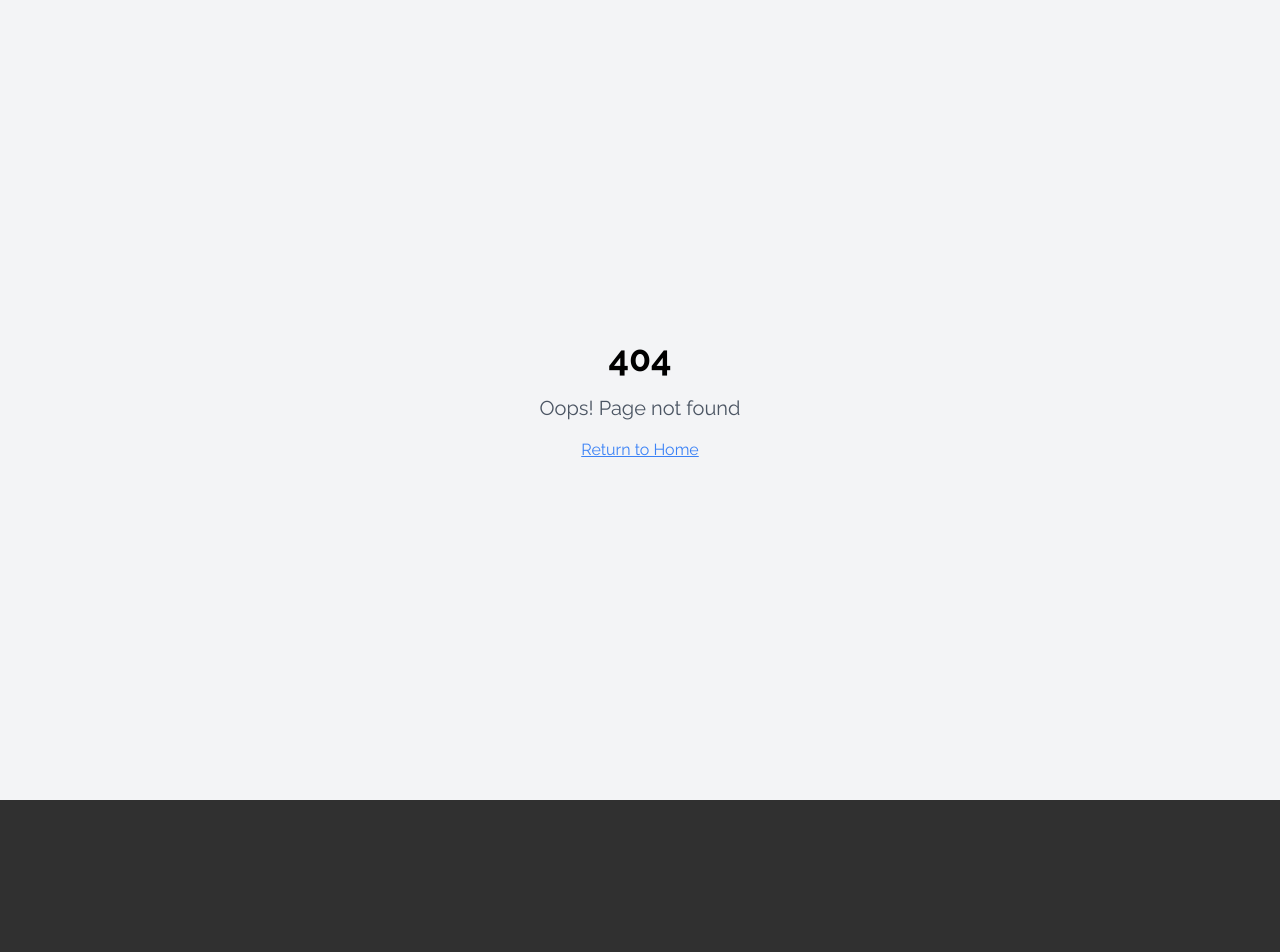
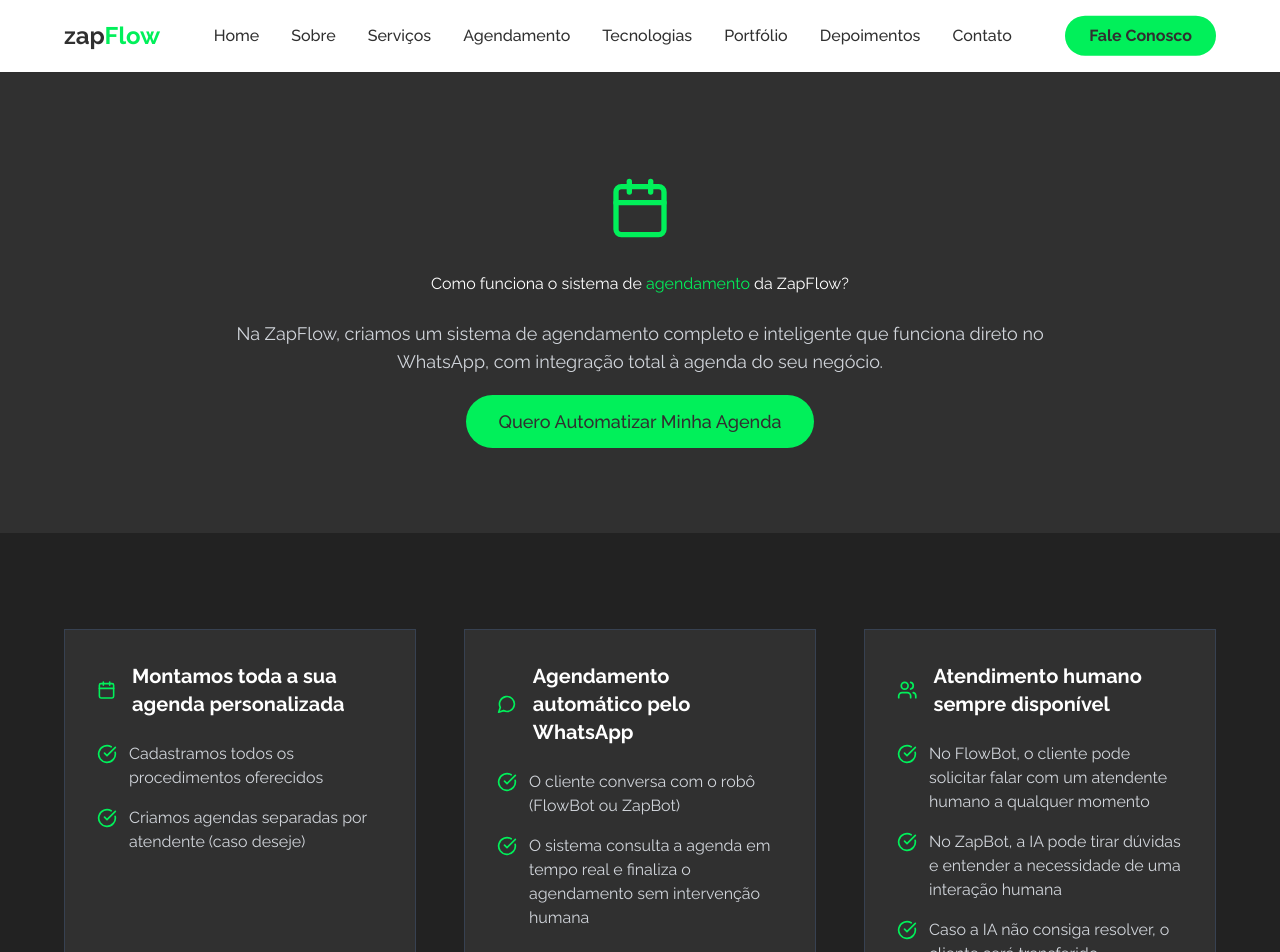
Before and after one commit to Naran-br/zapflow-digital-nexus-87, a React (Vite) app: page /agendamento-automatico in a window 1280 px wide. Before the commit this address had no page. Shown: the top 952 px of the page. Before the commit the page ends 800 px from the top, so only its background shows below. Built offline with nearby package versions, Linux system fonts and the light colour scheme.

Commit message:
feat: Create automatic scheduling subpage
Implement the automatic scheduling subpage, including content and design elements as specified in the prompt.

```diff
--- a/src/App.tsx
+++ b/src/App.tsx
@@ -6,6 +6,7 @@ import { QueryClient, QueryClientProvider } from "@tanstack/react-query";
 import { BrowserRouter, Routes, Route } from "react-router-dom";
 import { StrictMode } from "react";
 import Index from "./pages/Index";
+import AgendamentoAutomatico from "./pages/AgendamentoAutomatico";
 import NotFound from "./pages/NotFound";
 
 const queryClient = new QueryClient();
@@ -19,6 +20,7 @@ const App = () => (
         <BrowserRouter>
           <Routes>
             <Route path="/" element={<Index />} />
+            <Route path="/agendamento-automatico" element={<AgendamentoAutomatico />} />
             {/* ADD ALL CUSTOM ROUTES ABOVE THE CATCH-ALL "*" ROUTE */}
             <Route path="*" element={<NotFound />} />
           </Routes>
--- a/src/components/NavBar.tsx
+++ b/src/components/NavBar.tsx
@@ -24,13 +24,14 @@ const NavBar = () => {
   }, []);
 
   const navLinks = [
-    { name: "Home", href: "#home" },
-    { name: "Sobre", href: "#about" },
-    { name: "Serviços", href: "#services" },
-    { name: "Tecnologias", href: "#technologies" },
-    { name: "Portfólio", href: "#portfolio" },
-    { name: "Depoimentos", href: "#testimonials" },
-    { name: "Contato", href: "#contact" },
+    { name: "Home", href: "/" },
+    { name: "Sobre", href: "/#about" },
+    { name: "Serviços", href: "/#services" },
+    { name: "Agendamento", href: "/agendamento-automatico" },
+    { name: "Tecnologias", href: "/#technologies" },
+    { name: "Portfólio", href: "/#portfolio" },
+    { name: "Depoimentos", href: "/#testimonials" },
+    { name: "Contato", href: "/#contact" },
   ];
 
   return (
@@ -41,7 +42,7 @@ const NavBar = () => {
       <div className="container-custom">
         <nav className="flex items-center justify-between py-4">
           <div className="flex items-center justify-center w-full md:w-auto">
-            <a href="#home" className="text-2xl font-bold text-[#303030] mx-auto md:mx-0">
+            <a href="/" className="text-2xl font-bold text-[#303030] mx-auto md:mx-0">
               zap<span className="text-zapflow-600">Flow</span>
             </a>
           </div>
@@ -61,7 +62,7 @@ const NavBar = () => {
 
           {/* CTA Button */}
           <motion.a
-            href="#contact"
+            href="/#contact"
             className="hidden md:block btn-primary font-bold"
             whileHover={{ scale: 1.05 }}
             whileTap={{ scale: 0.95 }}
@@ -95,7 +96,7 @@ const NavBar = () => {
                 </a>
               ))}
               <motion.a
-                href="#contact"
+                href="/#contact"
                 className="btn-primary mx-6 text-center font-bold"
                 onClick={() => setIsOpen(false)}
                 whileHover={{ scale: 1.05 }}
--- /dev/null
+++ b/src/pages/AgendamentoAutomatico.tsx
@@ -0,0 +1,230 @@
+
+import React, { useEffect } from "react";
+import { motion } from "framer-motion";
+import NavBar from "@/components/NavBar";
+import Footer from "@/components/Footer";
+import { Calendar, Clock, Users, MessageCircle, CheckCircle, BarChart3, CreditCard } from "lucide-react";
+import { Separator } from "@/components/ui/separator";
+
+const AgendamentoAutomatico = () => {
+  useEffect(() => {
+    document.title = "Agendamento Automático - zapFlow";
+  }, []);
+
+  const features = [
+    {
+      icon: <Calendar className="h-8 w-8 text-zapflow-500" />,
+      title: "Montamos toda a sua agenda personalizada",
+      items: [
+        "Cadastramos todos os procedimentos oferecidos",
+        "Criamos agendas separadas por atendente (caso deseje)"
+      ]
+    },
+    {
+      icon: <MessageCircle className="h-8 w-8 text-zapflow-500" />,
+      title: "Agendamento automático pelo WhatsApp",
+      items: [
+        "O cliente conversa com o robô (FlowBot ou ZapBot)",
+        "O sistema consulta a agenda em tempo real e finaliza o agendamento sem intervenção humana"
+      ]
+    },
+    {
+      icon: <Users className="h-8 w-8 text-zapflow-500" />,
+      title: "Atendimento humano sempre disponível",
+      items: [
+        "No FlowBot, o cliente pode solicitar falar com um atendente humano a qualquer momento",
+        "No ZapBot, a IA pode tirar dúvidas e entender a necessidade de uma interação humana",
+        "Caso a IA não consiga resolver, o cliente será transferido automaticamente para um atendente humano"
+      ]
+    }
+  ];
+
+  const benefits = [
+    {
+      icon: <Clock className="h-6 w-6 text-zapflow-500" />,
+      title: "Lembretes automáticos",
+      description: "Enviamos mensagens no WhatsApp uma hora antes do procedimento, incluindo o endereço e localização do salão"
+    },
+    {
+      icon: <BarChart3 className="h-6 w-6 text-zapflow-500" />,
+      title: "Relatórios inteligentes",
+      description: "Analisamos quais procedimentos são mais realizados e quais atendentes têm maior produtividade"
+    },
+    {
+      icon: <CreditCard className="h-6 w-6 text-zapflow-500" />,
+      title: "Integração financeira",
+      description: "Possível integração com sistema financeiro para uma visão completa do seu negócio"
+    }
+  ];
+
+  return (
+    <div className="min-h-screen">
+      <NavBar />
+
+      <main className="pt-20">
+        {/* Hero Section */}
+        <section className="section bg-[#303030]">
+          <div className="container-custom">
+            <motion.div
+              className="text-center max-w-4xl mx-auto"
+              initial={{ opacity: 0, y: 20 }}
+              animate={{ opacity: 1, y: 0 }}
+              transition={{ duration: 0.8 }}
+            >
+              <motion.div
+                className="flex justify-center mb-8"
+                initial={{ scale: 0 }}
+                animate={{ scale: 1 }}
+                transition={{ duration: 0.6, delay: 0.2 }}
+              >
+                <Calendar className="h-16 w-16 text-zapflow-500" />
+              </motion.div>
+
+              <h1 className="mb-6 text-white">
+                Como funciona o sistema de
+                <span className="text-zapflow-500"> agendamento </span>
+                da ZapFlow?
+              </h1>
+
+              <p className="text-gray-300 text-lg mb-8">
+                Na ZapFlow, criamos um sistema de agendamento completo e inteligente que funciona direto no WhatsApp,
+                com integração total à agenda do seu negócio.
+              </p>
+
+              <motion.a
+                href="#contact"
+                className="btn-primary text-lg px-8 py-4"
+                whileHover={{ scale: 1.05 }}
+                whileTap={{ scale: 0.95 }}
+              >
+                Quero Automatizar Minha Agenda
+              </motion.a>
+            </motion.div>
+          </div>
+        </section>
+
+        <Separator className="section-divider" />
+
+        {/* Features Section */}
+        <section className="section bg-[#222]">
+          <div className="container-custom">
+            <div className="grid grid-cols-1 lg:grid-cols-3 gap-12">
+              {features.map((feature, index) => (
+                <motion.div
+                  key={index}
+                  className="bg-[#303030] rounded-lg p-8 border border-gray-700"
+                  initial={{ opacity: 0, y: 20 }}
+                  whileInView={{ opacity: 1, y: 0 }}
+                  transition={{ duration: 0.6, delay: index * 0.1 }}
+                  viewport={{ once: true, margin: "-50px" }}
+                  whileHover={{ scale: 1.02 }}
+                >
+                  <div className="flex items-center mb-6">
+                    {feature.icon}
+                    <h3 className="text-xl font-bold text-white ml-4">{feature.title}</h3>
+                  </div>
+
+                  <ul className="space-y-4">
+                    {feature.items.map((item, i) => (
+                      <li key={i} className="flex items-start">
+                        <CheckCircle className="h-5 w-5 text-zapflow-500 mr-3 mt-0.5 flex-shrink-0" />
+                        <span className="text-gray-300">{item}</span>
+                      </li>
+                    ))}
+                  </ul>
+                </motion.div>
+              ))}
+            </div>
+          </div>
+        </section>
+
+        <Separator className="section-divider" />
+
+        {/* Benefits Section */}
+        <section className="section bg-[#303030]">
+          <div className="container-custom">
+            <motion.div
+              className="text-center max-w-3xl mx-auto mb-16"
+              initial={{ opacity: 0, y: 20 }}
+              whileInView={{ opacity: 1, y: 0 }}
+              transition={{ duration: 0.6 }}
+              viewport={{ once: true, margin: "-50px" }}
+            >
+              <h2 className="mb-4 text-white">
+                ✨ Benefícios <span className="text-zapflow-500">Extras</span>
+              </h2>
+              <p className="text-gray-300 text-lg">
+                Além do agendamento automático, oferecemos recursos que vão revolucionar a gestão do seu negócio
+              </p>
+            </motion.div>
+
+            <div className="grid grid-cols-1 md:grid-cols-3 gap-8">
+              {benefits.map((benefit, index) => (
+                <motion.div
+                  key={index}
+                  className="bg-[#222] rounded-lg p-6 border border-gray-700 text-center"
+                  initial={{ opacity: 0, y: 20 }}
+                  whileInView={{ opacity: 1, y: 0 }}
+                  transition={{ duration: 0.6, delay: index * 0.1 }}
+                  viewport={{ once: true, margin: "-50px" }}
+                  whileHover={{ scale: 1.05, y: -5 }}
+                >
+                  <div className="flex justify-center mb-4">
+                    {benefit.icon}
+                  </div>
+                  <h3 className="text-lg font-semibold text-white mb-3">{benefit.title}</h3>
+                  <p className="text-gray-300 text-sm">{benefit.description}</p>
+                </motion.div>
+              ))}
+            </div>
+          </div>
+        </section>
+
+        <Separator className="section-divider" />
+
+        {/* CTA Section */}
+        <section className="section bg-[#222]">
+          <div className="container-custom">
+            <motion.div
+              className="text-center max-w-4xl mx-auto bg-[#303030] rounded-lg p-12 border border-gray-700"
+              initial={{ opacity: 0, y: 20 }}
+              whileInView={{ opacity: 1, y: 0 }}
+              transition={{ duration: 0.6 }}
+              viewport={{ once: true, margin: "-50px" }}
+            >
+              <h2 className="mb-6 text-white">
+                Pronto para <span className="text-zapflow-500">automatizar</span> seus agendamentos?
+              </h2>
+              <p className="text-gray-300 text-lg mb-8">
+                Transforme seu WhatsApp em uma central de agendamentos inteligente e nunca mais perca um cliente por falta de disponibilidade.
+              </p>
+
+              <div className="flex flex-col sm:flex-row gap-4 justify-center">
+                <motion.a
+                  href="/#contact"
+                  className="btn-primary text-lg px-8 py-4"
+                  whileHover={{ scale: 1.05 }}
+                  whileTap={{ scale: 0.95 }}
+                >
+                  Falar com Especialista
+                </motion.a>
+                <motion.a
+                  href="/#plans"
+                  className="btn-secondary text-lg px-8 py-4"
+                  whileHover={{ scale: 1.05 }}
+                  whileTap={{ scale: 0.95 }}
+                >
+                  Ver Planos
+                </motion.a>
+              </div>
+            </motion.div>
+          </div>
+        </section>
+      </main>
+
+      <Footer />
+    </div>
+  );
+};
+
+export default AgendamentoAutomatico;
```
